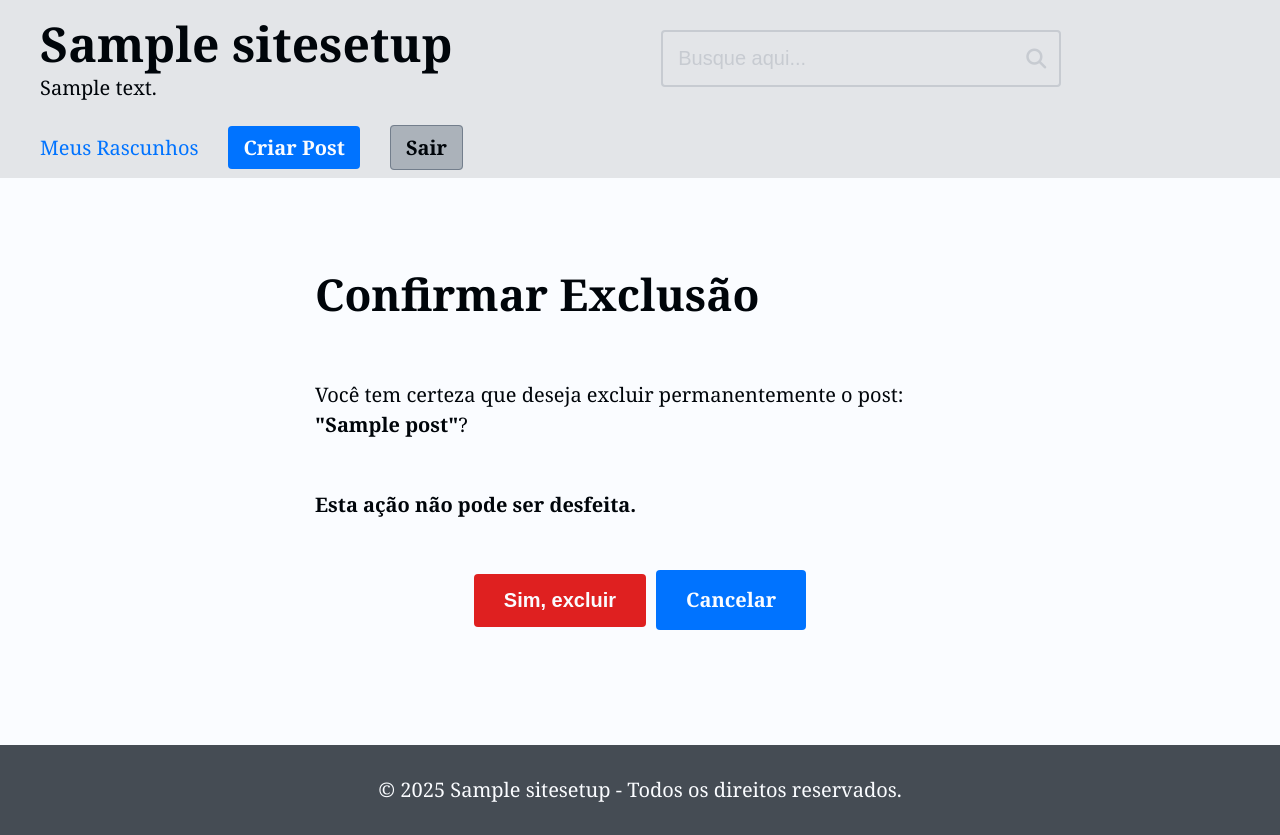
After one commit to arthurliszkievich/Projeto_Blog, a Django app: a page that uses djangoapp/blog/templates/blog/pages/post_confirm_delete.html in a window 1280 px wide. The commit adds this page. Run offline with Django 5.2, Linux system fonts and the light colour scheme; a user stored in the database is signed in; tables that the repository leaves empty hold one stand-in row (values such as "Sample post").

Commit message:
fix(posts): Corrige o fluxo de exclusão com página de confirmação
- Altera o botão 'Excluir Post' em post_form.html para um link <a>, corrigindo o bug de formulário aninhado.
- Cria o template 'post_confirm_delete.html' para a etapa de confirmação.

```diff
--- /dev/null
+++ b/djangoapp/blog/templates/blog/pages/post_confirm_delete.html
@@ -0,0 +1,41 @@
+{% extends 'blog/base.html' %}
+
+{% block content %}
+<main class="main-content section-wrapper">
+  <div class="section-content-narrow">
+    <div class="section-gap">
+
+      <div class="form-wrapper center-text">
+        <h2 class="pb-base">Confirmar Exclusão</h2>
+
+        <p class="pb-base">
+          Você tem certeza que deseja excluir permanentemente o post:
+          <br>
+          <strong>"{{ object.title }}"</strong>?
+        </p>
+        <p class="pb-base">
+          <strong>Esta ação não pode ser desfeita.</strong>
+        </p>
+
+        <form method="POST">
+          {% csrf_token %}
+
+          <div class="form-group">
+            <div style="display: flex; justify-content: center; align-items: center; gap: 10px;">
+
+              {# Botão que confirma a exclusão (envia o formulário via POST) #}
+              <button class="btn btn-danger" type="submit">Sim, excluir</button>
+
+              {# Link para cancelar e voltar para a página do post #}
+              <a href="{% url 'blog:post' object.slug %}" class="btn btn-secondary">Cancelar</a>
+
+            </div>
+          </div>
+        </form>
+
+      </div>
+
+    </div>
+  </div>
+</main>
+{% endblock content %}
```
Also changed, not shown: djangoapp/blog/templates/blog/pages/post_form.html (+18 -21 lines).
